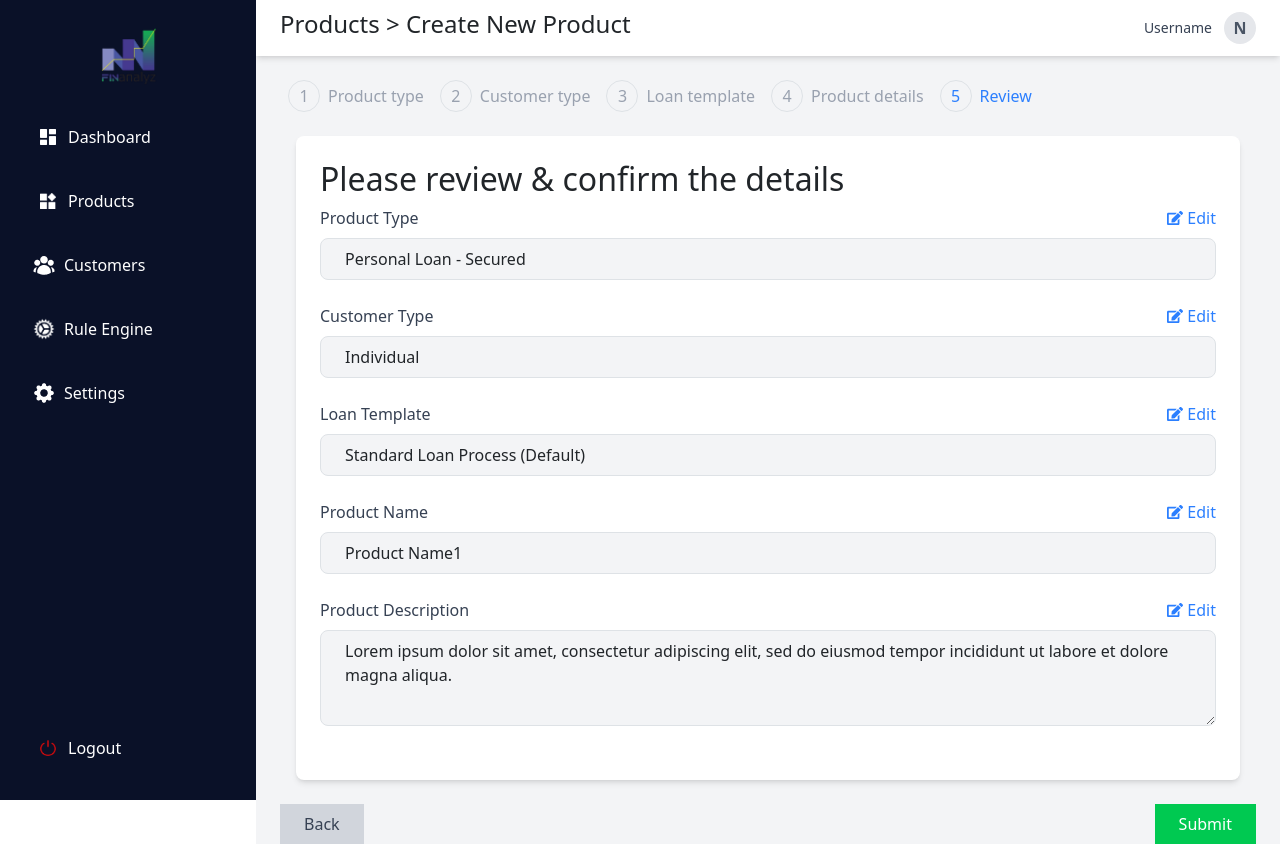
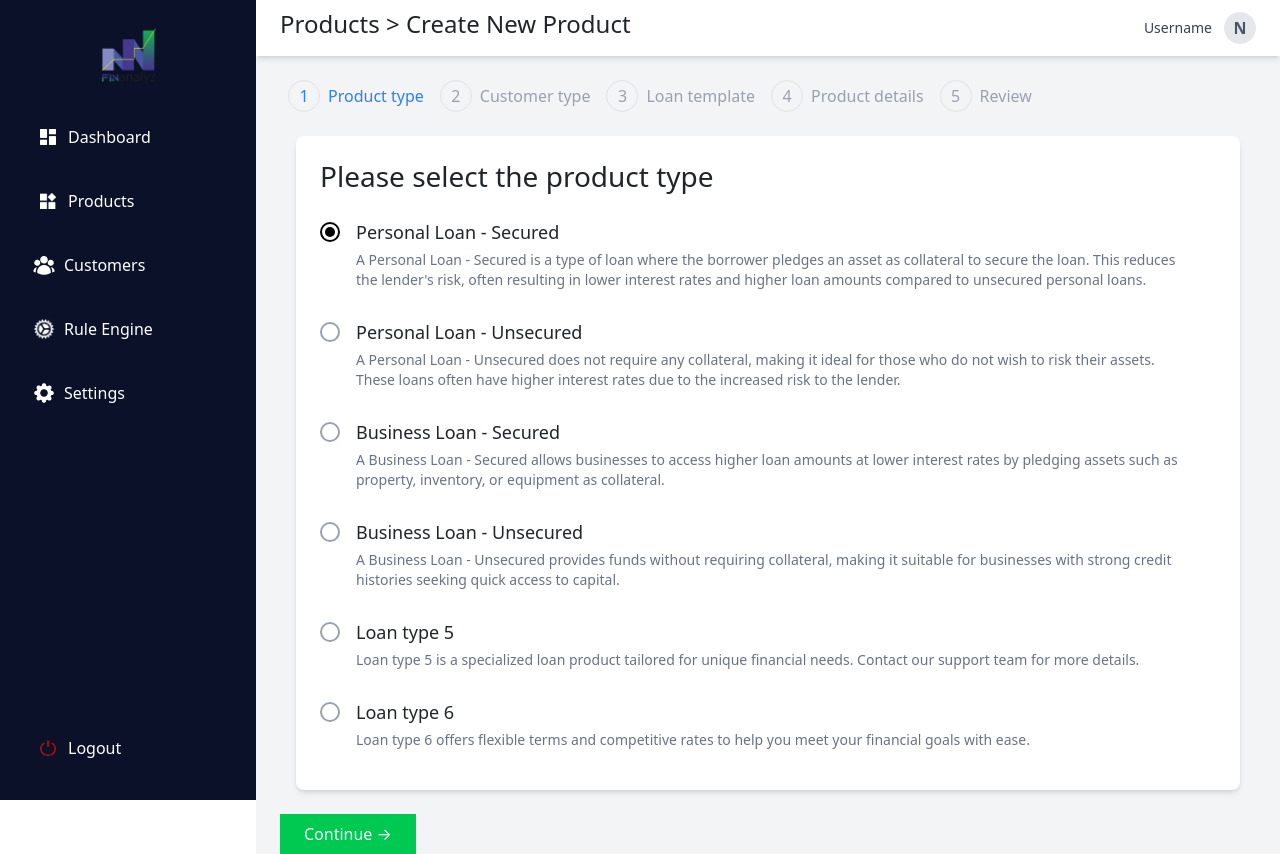
Before and after one commit to DESHMUKH-NIKITA/authentication-practice, a Next.js app: page /create-product in a window 1280 px wide. Built offline with nearby package versions, Linux system fonts and the light colour scheme.

Commit message:
minor changes

```diff
--- a/src/components/CreateProduct.js
+++ b/src/components/CreateProduct.js
@@ -4,7 +4,7 @@ import { useState } from 'react';
 import { FaArrowLeft, FaInfoCircle, FaEdit } from 'react-icons/fa';
 
 export default function CreateProduct() {
-    const [step, setStep] = useState(5);
+    const [step, setStep] = useState(1);
     const [productType, setProductType] = useState('Personal Loan - Secured');
     const [customerType, setCustomerType] = useState('Individual');
     const [loanTemplate, setLoanTemplate] = useState('Standard Loan Process (Default)');
@@ -60,15 +60,39 @@ export default function CreateProduct() {
                     {step === 1 && (
                         <div>
                             <h3 className="text-lg font-semibold mb-4">Please select the product type</h3>
-                            <div className="space-y-6">
+                            <div className="space-y-3">
                                 {[
-                                    'Personal Loan - Secured',
-                                    'Personal Loan - Unsecured',
-                                    'Business Loan - Secured',
-                                    'Business Loan - Unsecured',
-                                    'Loan type 5',
-                                    'Loan type 6',
-                                ].map((type) => (
+                                    {
+                                        type: 'Personal Loan - Secured',
+                                        description:
+                                            "A Personal Loan - Secured is a type of loan where the borrower pledges an asset as collateral to secure the loan. This reduces the lender's risk, often resulting in lower interest rates and higher loan amounts compared to unsecured personal loans.",
+                                    },
+                                    {
+                                        type: 'Personal Loan - Unsecured',
+                                        description:
+                                            "A Personal Loan - Unsecured does not require any collateral, making it ideal for those who do not wish to risk their assets. These loans often have higher interest rates due to the increased risk to the lender.",
+                                    },
+                                    {
+                                        type: 'Business Loan - Secured',
+                                        description:
+                                            "A Business Loan - Secured allows businesses to access higher loan amounts at lower interest rates by pledging assets such as property, inventory, or equipment as collateral.",
+                                    },
+                                    {
+                                        type: 'Business Loan - Unsecured',
+                                        description:
+                                            "A Business Loan - Unsecured provides funds without requiring collateral, making it suitable for businesses with strong credit histories seeking quick access to capital.",
+                                    },
+                                    {
+                                        type: 'Loan type 5',
+                                        description:
+                                            "Loan type 5 is a specialized loan product tailored for unique financial needs. Contact our support team for more details.",
+                                    },
+                                    {
+                                        type: 'Loan type 6',
+                                        description:
+                                            "Loan type 6 offers flexible terms and competitive rates to help you meet your financial goals with ease.",
+                                    },
+                                ].map(({ type, description }) => (
                                     <label key={type} className="block cursor-pointer">
                                         <input
                                             type="radio"
@@ -77,12 +101,8 @@ export default function CreateProduct() {
                                             checked={productType === type}
                                             onChange={(e) => setProductType(e.target.value)}
                                             className="hidden"
-
-
                                         />
-                                        <div className="flex items-center gap-3"> {/* ✅ Fixed alignment and spacing */}
-                                            {/* Custom Radio Button */}
-
+                                        <div className="flex items-center gap-3">
                                             <div
                                                 className={`w-5 h-5 border-2 rounded-full ${productType === type ? 'border-black' : 'border-gray-400'
                                                     } flex items-center justify-center`}
@@ -90,21 +110,18 @@ export default function CreateProduct() {
                                                 {productType === type && (
                                                     <div className="w-2.5 h-2.5 bg-black rounded-full"></div>
                                                 )}
-
                                             </div>
                                             <span className="text-lg font-medium">{type}</span>
-
                                         </div>
 
-                                        {/* Text */}
+                                        {/* Description */}
                                         <div>
-                                            <p className="text-sm text-gray-500 mt-1 px-9">
-                                                Lorem ipsum dolor sit amet, consectetur adipiscing elit, sed do eiusmod tempor incididunt ut labore et dolore magna aliqua. Ut enim ad minim veniam, quis nostrud exercitation ullamco laboris nisi ut aliquip ex ea commodo consequat.
-                                            </p>
+                                            <p className="text-sm text-gray-500 mt-1 px-9">{description}</p>
                                         </div>
                                     </label>
                                 ))}
                             </div>
+
                         </div>
                     )}
 
@@ -112,12 +129,19 @@ export default function CreateProduct() {
                     {step === 2 && (
                         <div>
                             <h3 className="text-lg font-semibold mb-4">Please select the product type</h3>
-                            <div className="space-y-6">
+                            <div className="space-y-3">
                                 {[
-                                    'Individual',
-                                    'Business',
-
-                                ].map((type) => (
+                                    {
+                                        type: 'Individual',
+                                        description:
+                                            'An Individual loan is tailored for personal financial needs. It is ideal for expenses like education, medical emergencies, home renovations, or personal ventures.',
+                                    },
+                                    {
+                                        type: 'Business',
+                                        description:
+                                            'A Business loan is designed to support companies and entrepreneurs with capital for expansion, equipment purchases, working capital, or other business-related expenses.',
+                                    },
+                                ].map(({ type, description }) => (
                                     <label key={type} className="block cursor-pointer">
                                         <input
                                             type="radio"
@@ -126,11 +150,8 @@ export default function CreateProduct() {
                                             checked={customerType === type}
                                             onChange={(e) => setcustomerType(e.target.value)}
                                             className="hidden"
-
-
                                         />
                                         <div className="flex items-center gap-3">
-
                                             {/* Custom Radio Button */}
                                             <div
                                                 className={`w-5 h-5 border-2 rounded-full ${customerType === type ? 'border-black' : 'border-gray-400'
@@ -141,18 +162,16 @@ export default function CreateProduct() {
                                                 )}
                                             </div>
                                             <span className="text-lg font-medium">{type}</span>
+                                        </div>
 
-
-                                        </div>
-                                        {/* Text */}
+                                        {/* Description */}
                                         <div>
-                                            <p className="text-sm text-gray-500 mt-1 px-9">
-                                                Lorem ipsum dolor sit amet, consectetur adipiscing elit, sed do eiusmod tempor incididunt ut labore et dolore magna aliqua. Ut enim ad minim veniam, quis nostrud exercitation ullamco laboris nisi ut aliquip ex ea commodo consequat.
-                                            </p>
+                                            <p className="text-sm text-gray-500 mt-1 px-9">{description}</p>
                                         </div>
                                     </label>
                                 ))}
                             </div>
+
                         </div>
                     )}
 
@@ -162,10 +181,17 @@ export default function CreateProduct() {
                             <h3 className="text-lg font-semibold mb-4">Please select the product type</h3>
                             <div className="space-y-6">
                                 {[
-                                    'Default',
-                                    'Custom',
-
-                                ].map((template) => (
+                                    {
+                                        template: 'Default',
+                                        description:
+                                            'The Default Template provides a standardized loan structure with pre-set terms and conditions, ensuring a quick and easy application process.',
+                                    },
+                                    {
+                                        template: 'Custom',
+                                        description:
+                                            'The Custom Template allows you to tailor loan terms and conditions according to specific needs, offering flexibility in structuring your loan.',
+                                    },
+                                ].map(({ template, description }) => (
                                     <label key={template} className="block cursor-pointer">
                                         <input
                                             type="radio"
@@ -174,11 +200,8 @@ export default function CreateProduct() {
                                             checked={loanTemplate === template}
                                             onChange={() => setLoanTemplate(template)}
                                             className="hidden"
-
-
                                         />
                                         <div className="flex items-start space-x-3">
-
                                             {/* Custom Radio Button */}
                                             <div
                                                 className={`w-5 h-5 border-2 rounded-full ${loanTemplate === template ? 'border-black' : 'border-gray-400'
@@ -190,18 +213,15 @@ export default function CreateProduct() {
                                             </div>
                                             <span className="text-lg font-medium">{template} Template</span>
                                             <FaInfoCircle className="inline ml-2 text-gray-400" />
-
                                         </div>
                                         {/* Text */}
                                         <div>
-
-                                            <p className="text-sm text-gray-500 mt-1 px-9">
-                                                Lorem ipsum dolor sit amet, consectetur adipiscing elit, sed do eiusmod tempor incididunt ut labore et dolore magna aliqua. Ut enim ad minim veniam, quis nostrud exercitation ullamco laboris nisi ut aliquip ex ea commodo consequat.
-                                            </p>
+                                            <p className="text-sm text-gray-500 mt-1 px-9">{description}</p>
                                         </div>
                                     </label>
                                 ))}
                             </div>
+
                         </div>
                     )}
 
```
